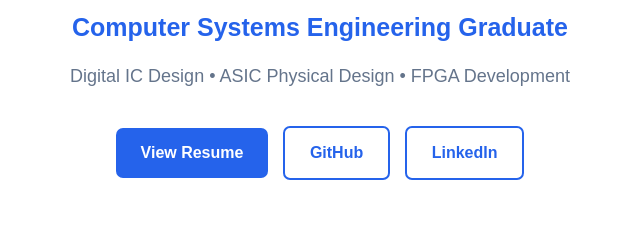
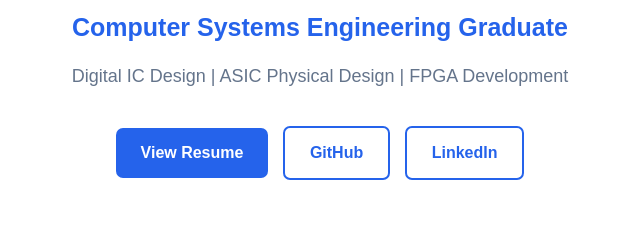
Before and after one commit to laraibkhan5/laraibkhan5.github.io, a plain HTML site: page index.html in a window 1280 px wide. Shown: the part 247-479 px from the top of the page, 320-960 px from the left. Drawn offline with Linux system fonts and the light colour scheme.

Commit message:
Update index.html

```diff
--- a/index.html
+++ b/index.html
@@ -235,7 +235,7 @@
         <h2>Computer Systems Engineering Graduate</h2>
 
         <p>
-            Digital IC Design • ASIC Physical Design • FPGA Development
+            Digital IC Design | ASIC Physical Design | FPGA Development
         </p>
 
         <div class="buttons">
```
